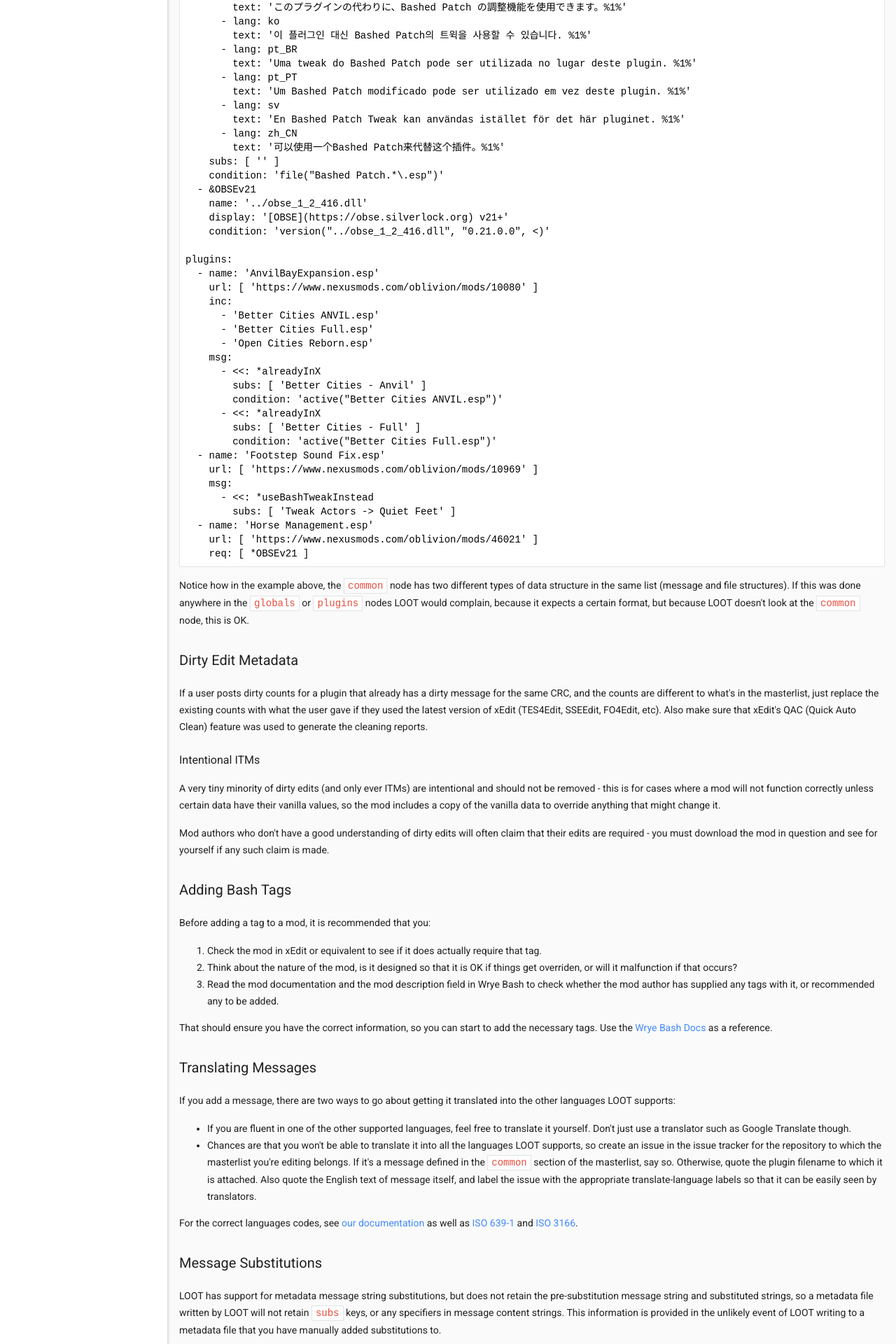
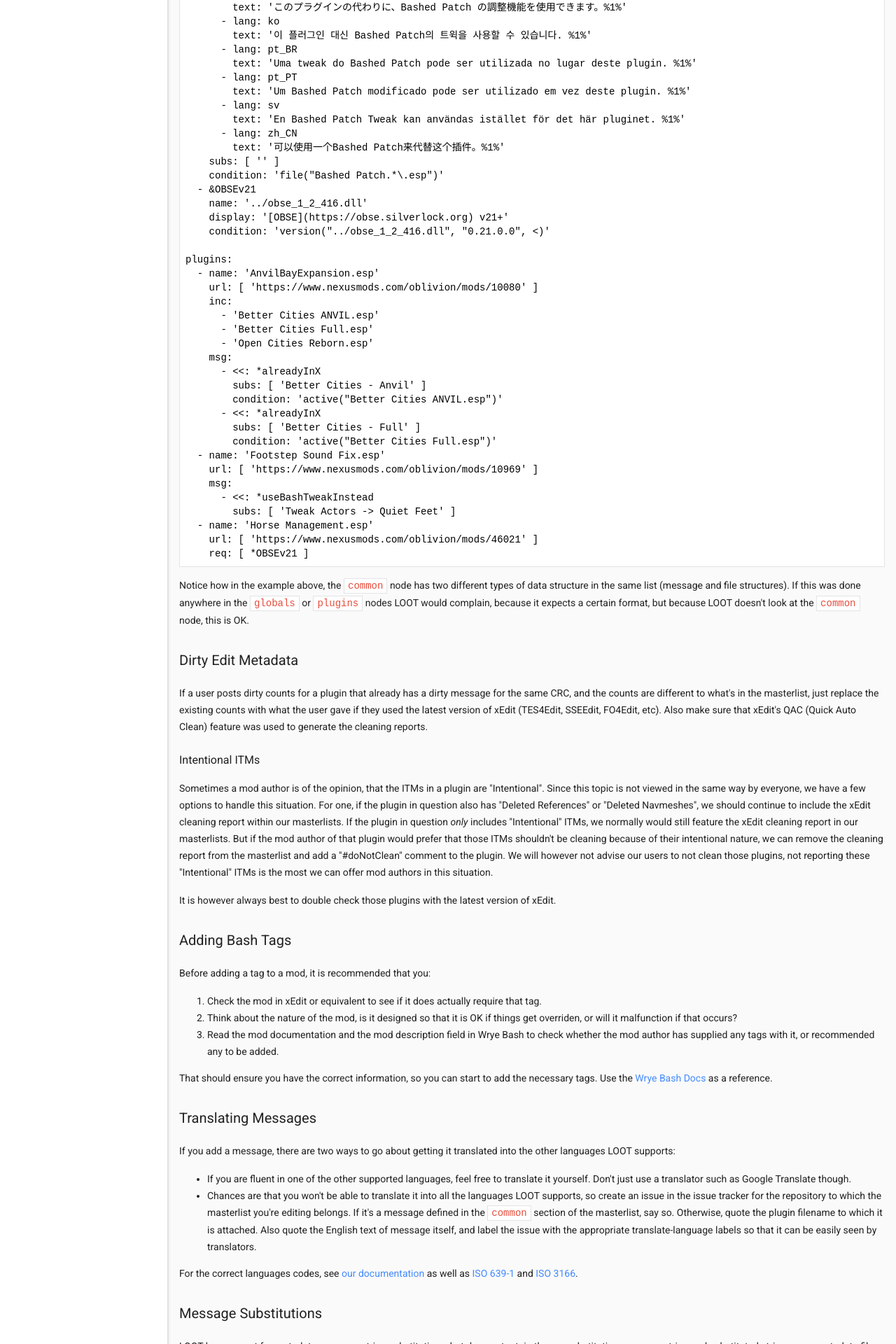
Before and after one commit to loot/loot.github.io, a Jekyll site: the page built from docs/contributing/Masterlist-Editing.html, in a window 1280 px wide. Shown: the part 3080-5000 px from the top of the page at 70% size. Built offline with Jekyll 4.4.1, drawn with Linux system fonts in a browser that asks for light colours; nearby versions of some CDN libraries.

Commit message:
Update section about Intentional ITMs

```diff
--- a/docs/contributing/Masterlist-Editing.html
+++ b/docs/contributing/Masterlist-Editing.html
@@ -183,9 +183,9 @@ plugins:
 
 <h4>Intentional ITMs</h4>
 
-<p>A very tiny minority of dirty edits (and only ever ITMs) are intentional and should not be removed - this is for cases where a mod will not function correctly unless certain data have their vanilla values, so the mod includes a copy of the vanilla data to override anything that might change it.</p>
+<p>Sometimes a mod author is of the opinion, that the ITMs in a plugin are "Intentional". Since this topic is not viewed in the same way by everyone, we have a few options to handle this situation. For one, if the plugin in question also has "Deleted References" or "Deleted Navmeshes", we should continue to include the xEdit cleaning report within our masterlists. If the plugin in question <i>only</i> includes "Intentional" ITMs, we normally would still feature the xEdit cleaning report in our masterlists. But if the mod author of that plugin would prefer that those ITMs shouldn't be cleaning because of their intentional nature, we can remove the cleaning report from the masterlist and add a "#doNotClean" comment to the plugin. We will however not advise our users to not clean those plugins, not reporting these "Intentional" ITMs is the most we can offer mod authors in this situation.</p>
 
-<p>Mod authors who don't have a good understanding of dirty edits will often claim that their edits are required - you must download the mod in question and see for yourself if any such claim is made.</p>
+<p>It is however always best to double check those plugins with the latest version of xEdit.</p>
 
 <h3>Adding Bash Tags</h3>
 
```
